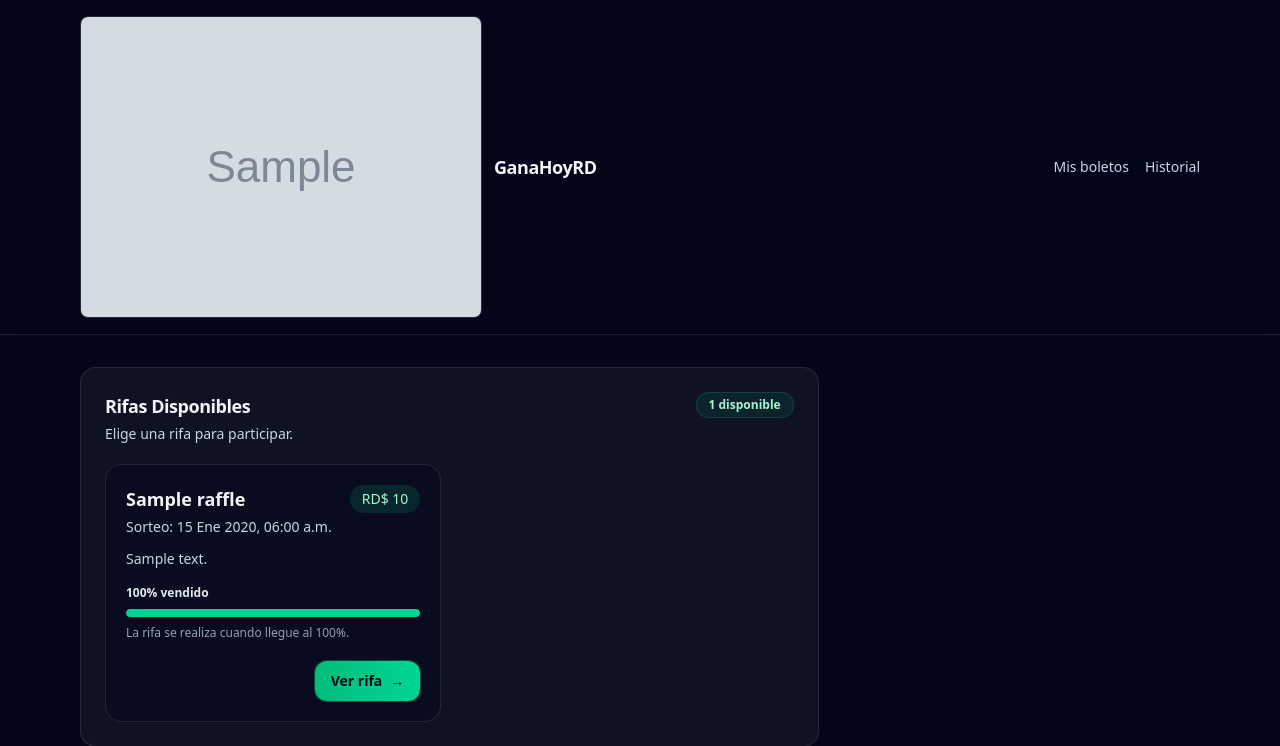
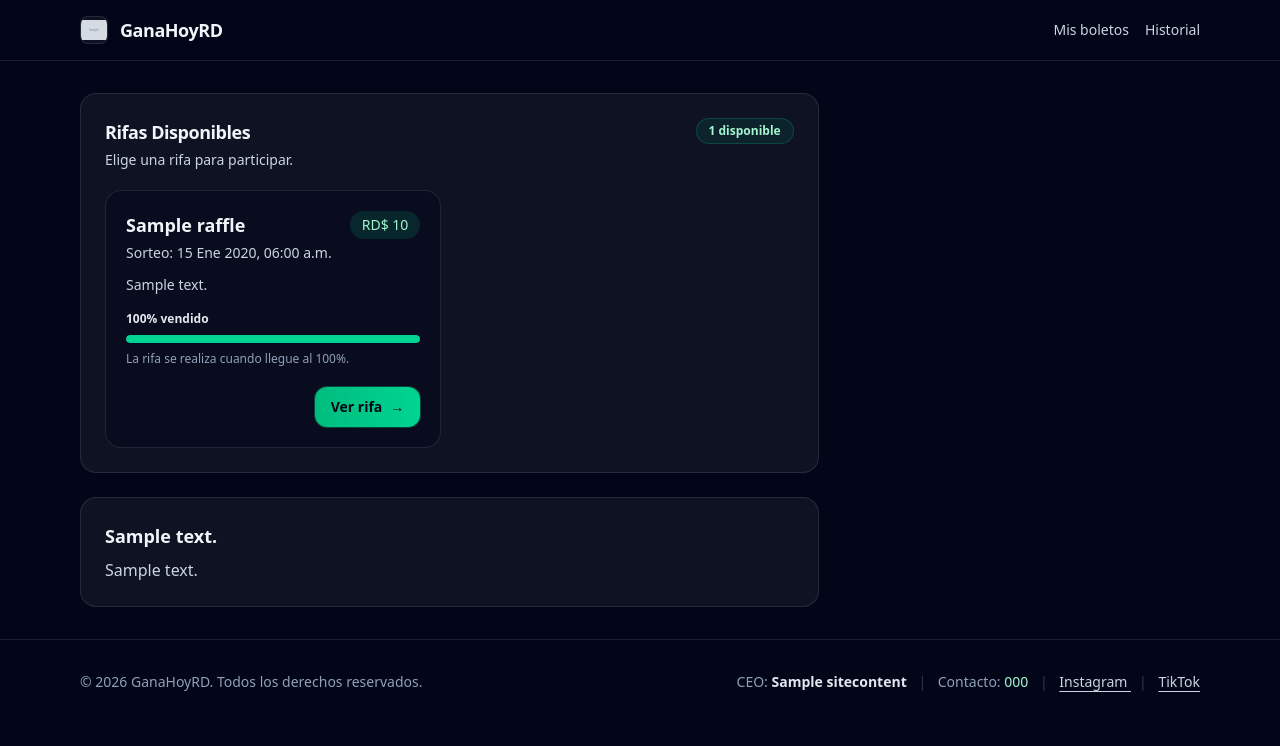
Before and after one commit to draramirezr/RIFA, a Django app: page / in a window 1280 px wide. Shown: the top 746 px of the page. After the commit the page ends 692 px from the top, so only its background shows below. Run offline with Django 5.2, Linux system fonts and the light colour scheme; tables that the repository leaves empty hold one stand-in row (values such as "Sample post"); grey boxes marked "Sample" are stand-in pictures.

Commit message:
Tweak header logo size
Reduce the header logo to an icon-sized display.

```diff
--- a/templates/base.html
+++ b/templates/base.html
@@ -13,7 +13,8 @@
         <a href="{% url 'rifas:home' %}" class="flex items-center gap-3">
           {% if site.site_logo %}
             <img src="{{ site.site_logo.url }}" alt="GanaHoyRD"
-                 class="h-9 w-9 rounded-lg border border-white/10 bg-white/5 object-contain p-1" />
+                 style="height:28px; width:28px;"
+                 class="rounded-lg border border-white/10 bg-white/5 object-contain p-1" />
           {% endif %}
           <span class="text-lg font-semibold tracking-tight">GanaHoyRD</span>
         </a>
```
